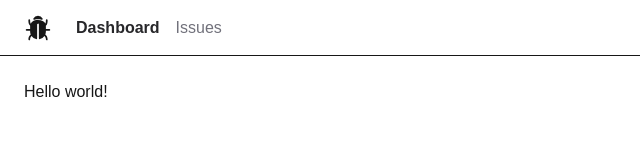
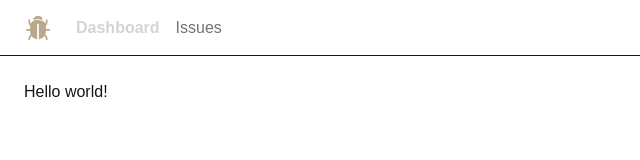
Before and after one commit to BercikOndrej/next-issue-tracker, a Next.js app: page / in a window 1280 px wide. Shown: the top 160 px of the page, without its empty margins (0-640 px from the left). Built offline with nearby package versions, Linux system fonts and the light colour scheme; what @radix-ui/themes would draw is missing.

Commit message:
fix: change color of app logo

```diff
--- a/app/Navbar.tsx
+++ b/app/Navbar.tsx
@@ -5,6 +5,7 @@ import { usePathname } from 'next/navigation';
 import React from 'react';
 import { IoBug } from 'react-icons/io5';
 import classNames from 'classnames';
+import { gold } from '@radix-ui/colors';
 
 const Navbar = () => {
   const pathname = usePathname();
@@ -16,7 +17,7 @@ const Navbar = () => {
   return (
     <div className='flex gap-6 h-14 items-center px-6 border-b'>
       <Link href='/'>
-        <IoBug size={28} />
+        <IoBug color={gold.gold8} size={28} />
       </Link>
       <ul className='flex gap-4 '>
         {items.map((item) => (
@@ -24,9 +25,9 @@ const Navbar = () => {
             <Link
               href={item.href}
               className={classNames({
-                'text-zinc-800 font-semibold': pathname === item.href,
+                'text-zinc-300 font-semibold': pathname === item.href,
                 'text-zinc-500': pathname !== item.href,
-                'hover:text-zinc-700 transition-all duration-300': true,
+                'hover:text-zinc-300 transition-all duration-300': true,
               })}
             >
               {item.label}
```
